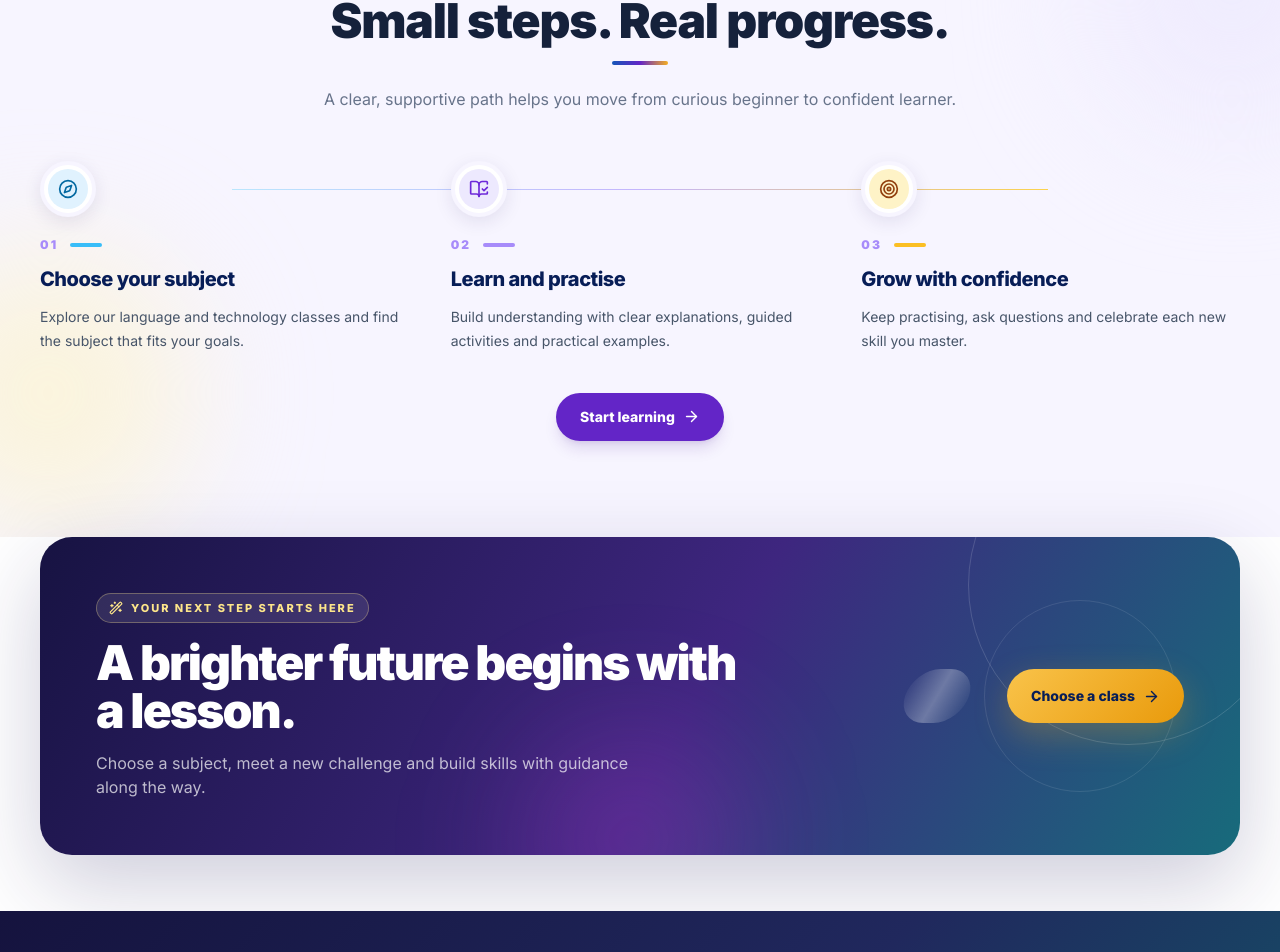
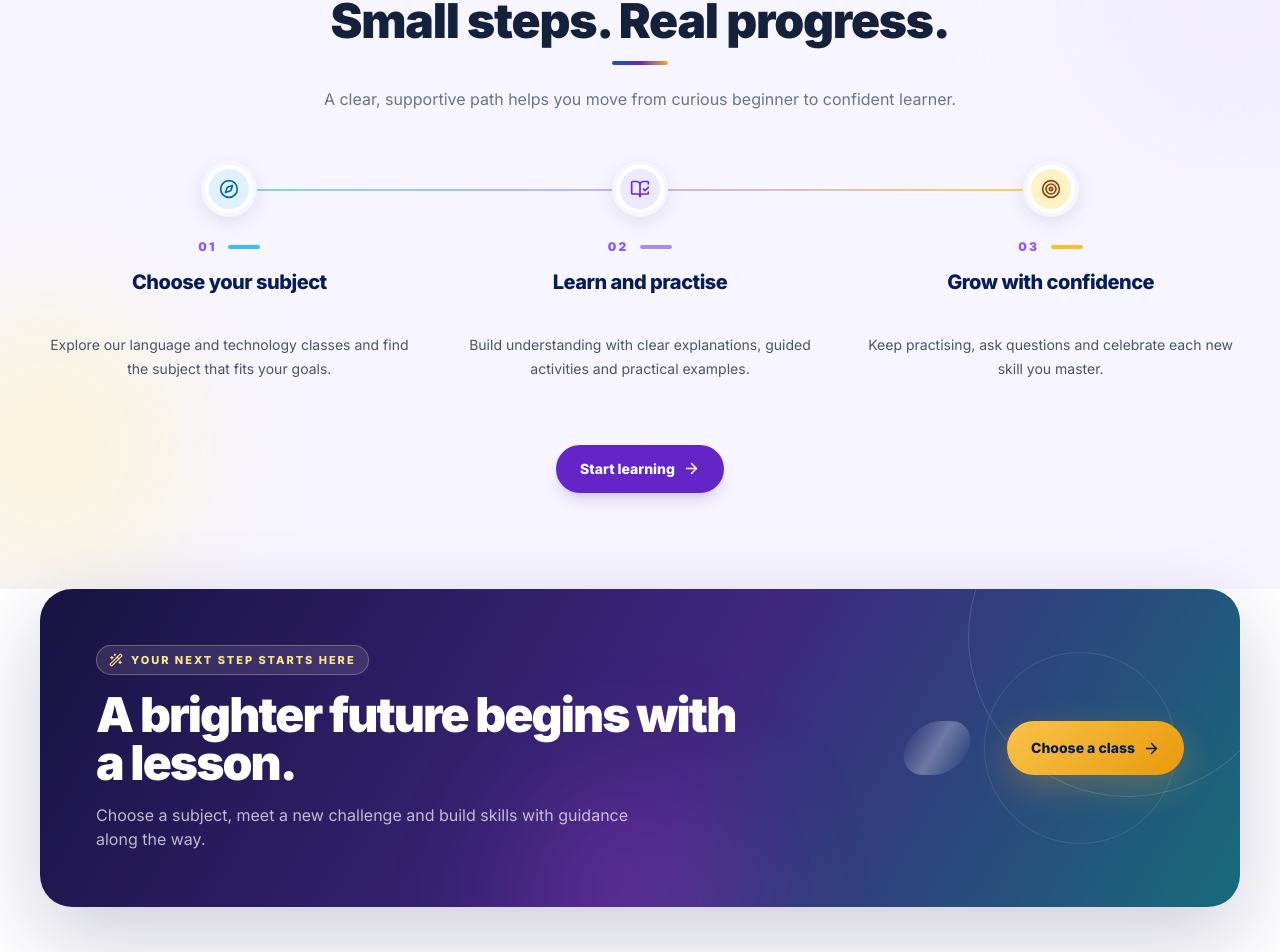
Before and after one commit to chamod-lakshitha/elevora-academy, a Next.js app: page / in a window 1280 px wide. Shown: the part 2437-3389 px from the top of the page. Built offline with nearby package versions, Linux system fonts and the light colour scheme; no server answers.

Commit message:
Align homepage learning timeline and connector line

```diff
--- a/app/page.tsx
+++ b/app/page.tsx
@@ -106,8 +106,8 @@ export default function HomePage() {
               centered
             />
           </div>
-          <div className="relative mt-12 grid gap-9 md:grid-cols-3 md:gap-8">
-            <div aria-hidden="true" className="absolute left-[16%] right-[16%] top-7 hidden h-px bg-gradient-to-r from-sky-200 via-violet-300 to-amber-300 md:block" />
+          <div className="relative mt-12 grid gap-10 md:grid-cols-3 md:gap-8">
+            <div aria-hidden="true" className="pointer-events-none absolute left-[16.666%] right-[16.666%] top-7 hidden h-[2px] rounded-full bg-gradient-to-r from-sky-300 via-violet-300 to-amber-300 md:block" />
             {[
               { number: '01', icon: Compass, title: 'Choose your subject', text: 'Explore our language and technology classes and find the subject that fits your goals.', tone: 'bg-sky-100 text-sky-700', line: 'bg-sky-400' },
               { number: '02', icon: BookOpenCheck, title: 'Learn and practise', text: 'Build understanding with clear explanations, guided activities and practical examples.', tone: 'bg-violet-100 text-violet-700', line: 'bg-violet-400' },
@@ -115,17 +115,17 @@ export default function HomePage() {
             ].map((step, index) => {
               const Icon = step.icon;
               return (
-                <Reveal key={step.number} delay={index * 0.08} className="relative">
-                  <div className="flex flex-col items-center text-center md:items-start md:text-left">
-                    <div className="relative z-10 flex h-14 w-14 items-center justify-center rounded-full border-4 border-[#f7f5ff] bg-white shadow-[0_5px_18px_rgba(40,30,95,0.10)]">
-                      <span className={'flex h-10 w-10 items-center justify-center rounded-full ' + step.tone}><Icon size={20} /></span>
+                <Reveal key={step.number} delay={index * 0.08} className="relative z-10 min-w-0">
+                  <div className="flex h-full flex-col items-center text-center">
+                    <div className="relative z-10 flex h-14 w-14 shrink-0 items-center justify-center rounded-full border-4 border-[#f7f5ff] bg-white shadow-[0_5px_18px_rgba(40,30,95,0.10)]">
+                      <span className={'flex h-10 w-10 items-center justify-center rounded-full ' + step.tone}><Icon size={20} strokeWidth={2} /></span>
                     </div>
-                    <div className="mt-5 flex items-center gap-3">
-                      <span className="text-xs font-black tracking-[0.18em] text-violet-400">{step.number}</span>
-                      <span className={'h-1 w-8 rounded-full ' + step.line} />
+                    <div className="mt-5 flex min-h-5 items-center justify-center gap-3">
+                      <span className="text-xs font-black tracking-[0.18em] text-violet-500">{step.number}</span>
+                      <span aria-hidden="true" className={'h-1 w-8 rounded-full ' + step.line} />
                     </div>
-                    <h3 className="mt-3 text-xl font-extrabold tracking-tight text-brand-navy">{step.title}</h3>
-                    <p className="mt-3 max-w-sm text-sm leading-6 text-slate-600">{step.text}</p>
+                    <h3 className="mt-3 min-h-[3.5rem] max-w-xs text-xl font-extrabold leading-snug tracking-tight text-brand-navy">{step.title}</h3>
+                    <p className="mt-2 max-w-sm text-sm leading-6 text-slate-600 md:min-h-[4.5rem]">{step.text}</p>
                   </div>
                 </Reveal>
               );
```
